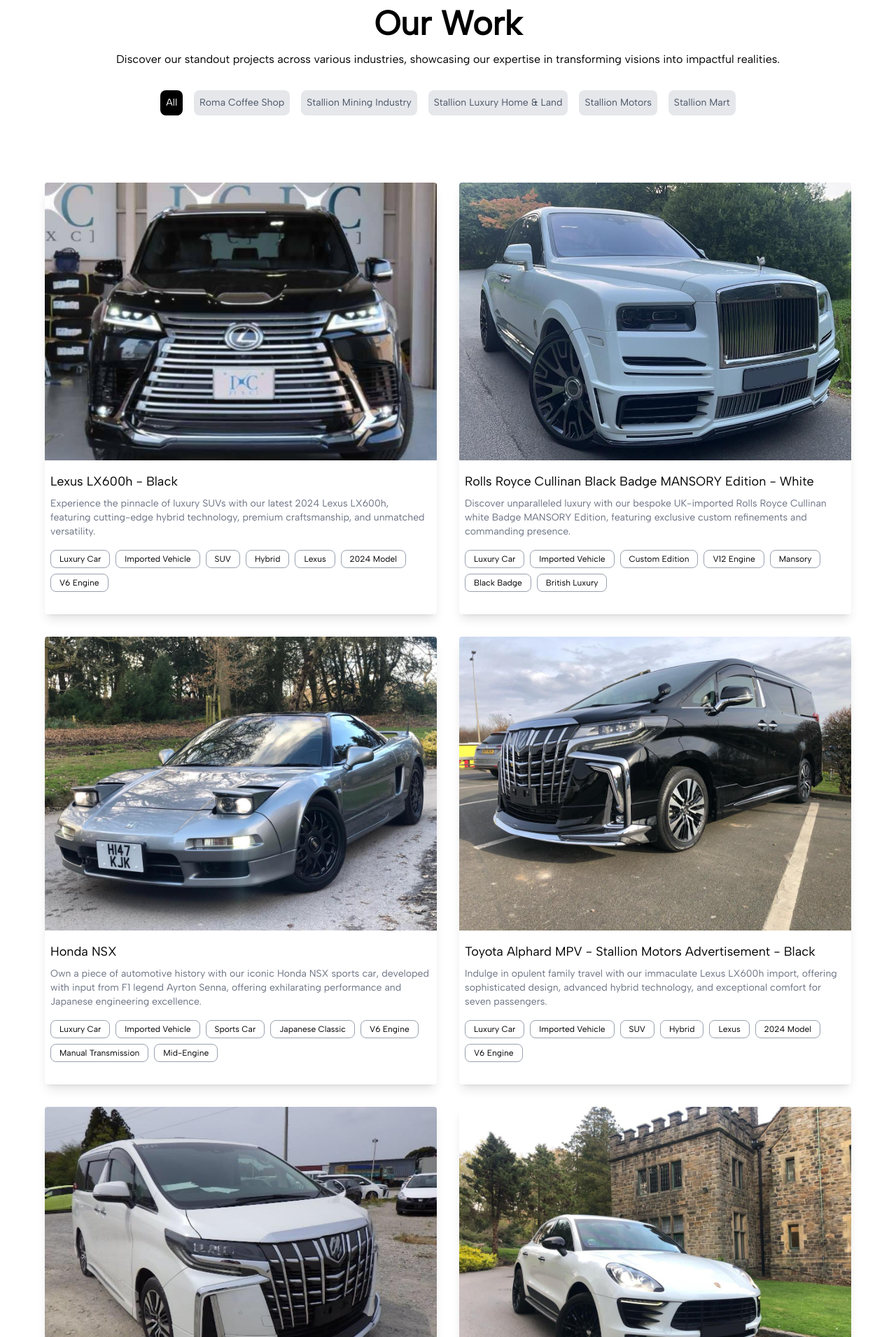
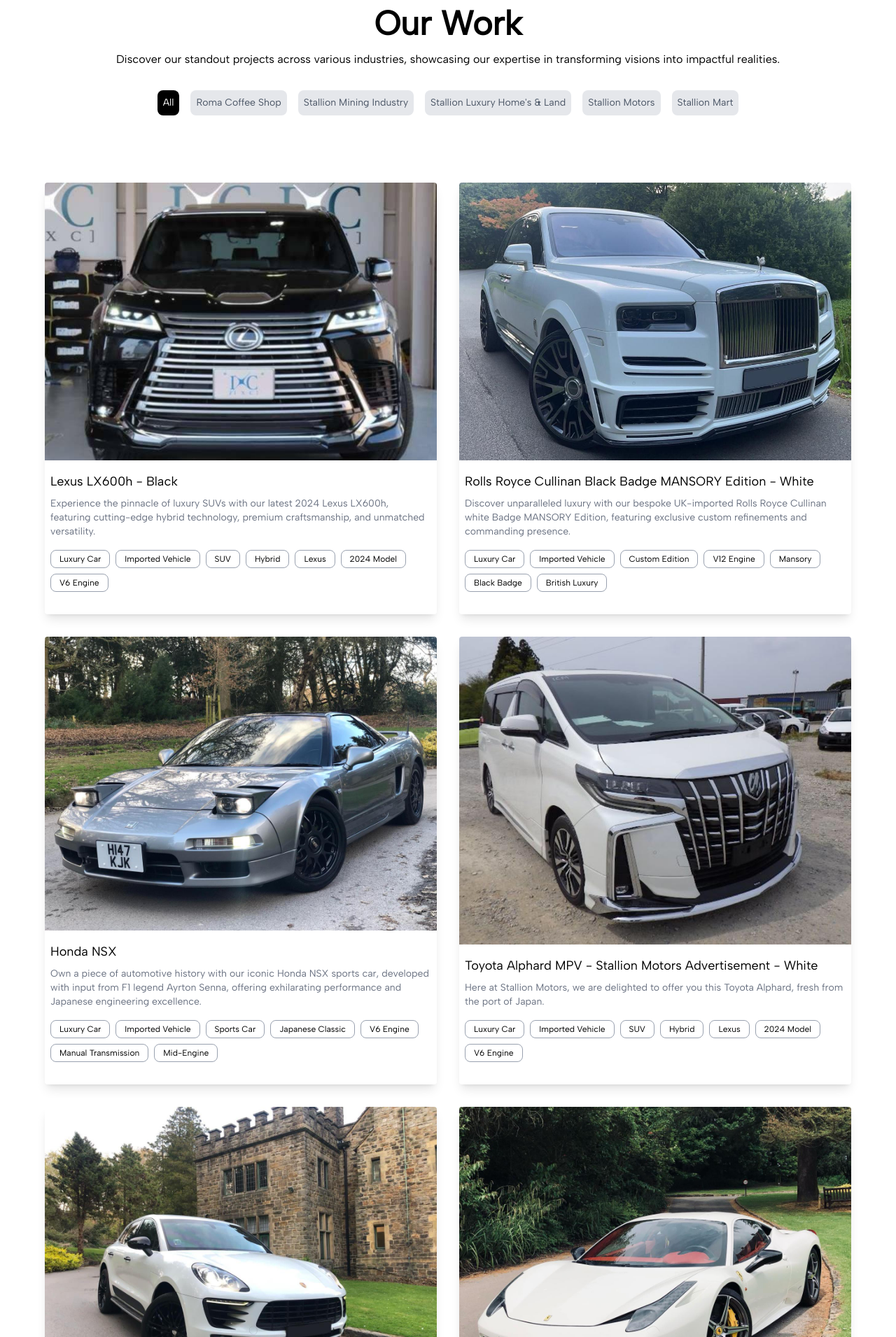
Before and after one commit to ammaridreesai/pakholdings, a Next.js app in the folder pak-holdings/: page /portfolio in a window 1280 px wide. Shown: the part 589-2500 px from the top of the page at 70% size. Built offline with nearby package versions, Linux system fonts and the light colour scheme.

Commit message:
add video google drive link

```diff
--- a/pak-holdings/src/app/components/Home/Banner.js
+++ b/pak-holdings/src/app/components/Home/Banner.js
@@ -18,7 +18,7 @@
           <Link href="/contact_us" className="flex items-center justify-center w-[177px]  h-[44px] text-[16px] rounded-[12px] border-[1.5px] border-solid border-[#0D9161] bg-[#11B67A] text-white font-medium border-t-[1.5px] border-r-[1.5px] border-b-[4px] whitespace-nowrap">
             Become a Partner
           </Link>
-          <Link href="#"  className="flex items-center justify-center md:w-[177px] w-[130px] h-[44px] text-[16px] rounded-[12px] border-[1.5px] border-solid border-[#0D9161] bg-transparent text-white font-medium border-t-[1.5px] border-r-[1.5px] border-b-[4px] border-l-[1.5px] whitespace-nowrap">
+          <Link href="/about_us"  className="flex items-center justify-center md:w-[177px] w-[130px] h-[44px] text-[16px] rounded-[12px] border-[1.5px] border-solid border-[#0D9161] bg-transparent text-white font-medium border-t-[1.5px] border-r-[1.5px] border-b-[4px] border-l-[1.5px] whitespace-nowrap">
             Learn More
           </Link>
         </div>
--- a/pak-holdings/src/app/components/Home/Portfolio.js
+++ b/pak-holdings/src/app/components/Home/Portfolio.js
@@ -8,7 +8,7 @@
     "Rolls-Royce-Cullinan-Black-Badge-1",
     "Stallion-Luxury-Home",
     "Roma-Coffee-Shop",
-    "Himalayan-pink-salt",
+    "Crests-pink-salt",
   ];
 
   const filteredOrderedProjects = projects
@@ -41,7 +41,7 @@
                 card.id === "Rolls-Royce-Cullinan-Black-Badge-1" ||
                 card.id === "Stallion-Luxury-Home" ||
                 card.id === "Roma-Coffee-Shop" ||
-                card.id === "Himalayan-pink-salt"
+                card.id === "Crests-pink-salt"
             )
             .reduce((acc, card) => {
               const existingCategory = acc.find(
--- a/pak-holdings/src/app/components/Portfolio/Portfolio.js
+++ b/pak-holdings/src/app/components/Portfolio/Portfolio.js
@@ -10,7 +10,7 @@
     "All",
     "Roma Coffee Shop",
     "Stallion Mining Industry",
-    "Stallion Luxury Home & Land",
+    "Stallion Luxury Home's & Land",
     "Stallion Motors",
     "Stallion Mart",
   ];
--- a/pak-holdings/src/app/components/Portfolio/PortfolioDetail.js
+++ b/pak-holdings/src/app/components/Portfolio/PortfolioDetail.js
@@ -1,46 +1,64 @@
 "use client";
+
 import { useState } from "react";
 import Image from "next/image";
 import Link from "next/link";
 
-const PortfolioDetailPage = ({ title, description, image, tags, link }) => {
-  // Initial state will be the first media item
-  const [mainMedia, setMainMedia] = useState(image[0]);
+// ✅ Check if it's a Google Drive video link
+const isGoogleDrive = (url) =>
+  typeof url === "string" && url.includes("drive.google.com/file/d/");
 
-  /**
-   * Handles media click - swaps the clicked media with the main media
-   */
-  const handleMediaClick = (clickedMedia) => {
-    setMainMedia(clickedMedia);
+// ✅ Convert Google Drive file link to iframe preview
+const getGoogleDriveEmbedUrl = (url) => {
+  const fileId = url.split("/d/")[1]?.split("/")[0];
+  return `https://drive.google.com/file/d/${fileId}/preview`;
 };
 
-  /**
-   * Determines if the media item is a video or image based on its extension.
-   */
+// ✅ Check if it's a standard video
 const isVideo = (mediaItem) => {
   if (typeof mediaItem !== "string") return false;
-
   return mediaItem.endsWith(".mp4") || mediaItem.endsWith(".webm");
 };
 
+// ✅ Check if it's an image
 const isImage = (mediaItem) => {
   if (typeof mediaItem !== "string") return false;
-
   return (
     mediaItem.endsWith(".png") ||
     mediaItem.endsWith(".jpg") ||
-      mediaItem.endsWith(".jpeg")
+    mediaItem.endsWith(".jpeg") ||
+    mediaItem.startsWith("/Images")
   );
+};
+
+const PortfolioDetailPage = ({ title, description, image, tags, link }) => {
+  const [mainMedia, setMainMedia] = useState(image[0]);
+
+  const handleMediaClick = (clickedMedia) => {
+    if (clickedMedia !== mainMedia) {
+      setMainMedia(clickedMedia);
+    }
   };
 
   return (
     <div className="container mx-auto px-4 py-8">
       <div className="flex flex-wrap">
-        {/* Main Media Display */}
+        {/* ✅ Main Media Display */}
         <div className="w-full md:w-1/2 px-4 mb-8">
-          {isVideo(mainMedia) ? (
+          {isGoogleDrive(mainMedia) ? (
+            <iframe
+              src={getGoogleDriveEmbedUrl(mainMedia)}
+              width="100%"
+              height="400"
+              allow="autoplay"
+              className="rounded-lg shadow-md mb-4"
+            />
+          ) : isVideo(mainMedia) ? (
             <video
-              controls
+              autoPlay
+              muted
+              playsInline
+              controls={false}
               className="w-full h-auto rounded-lg shadow-md mb-4"
               width={500}
               height={500}
@@ -59,30 +77,20 @@
             />
           )}
 
-          {/* Media Gallery */}
+          {/* ✅ Thumbnail Gallery */}
           <div className="grid grid-cols-3 gap-4 mt-4">
-            {image.map((imgSrc, index) => (
+            {image.map((mediaItem, index) => (
               <div
                 key={index}
-                className="cursor-pointer"
-                onClick={() => handleMediaClick(imgSrc)}
+                className="cursor-pointer rounded-lg overflow-hidden"
+                onClick={() => handleMediaClick(mediaItem)}
               >
-                {isVideo(imgSrc) ? (
-                  <video
-                    className={`w-full h-32 object-cover rounded-lg transition duration-300 ${
-                      imgSrc === mainMedia
-                        ? "opacity-50 cursor-not-allowed"
-                        : "hover:opacity-80"
-                    }`}
-                  >
-                    <source src={imgSrc} type="video/mp4" />
-                  </video>
-                ) : (
+                {isImage(mediaItem) ? (
                   <Image
-                    src={imgSrc}
+                    src={mediaItem}
                     alt={`${title} - Media ${index + 1}`}
-                    className={`w-full h-32 object-cover rounded-lg transition duration-300 ${
-                      imgSrc === mainMedia
+                    className={`w-full h-32 object-cover transition duration-300 ${
+                      mediaItem === mainMedia
                         ? "opacity-50 cursor-not-allowed"
                         : "hover:opacity-80"
                     }`}
@@ -90,18 +98,55 @@
                     height={150}
                     unoptimized
                   />
+                ) : isGoogleDrive(mediaItem) ? (
+                  <div
+                    className={`relative w-full h-32 rounded-lg overflow-hidden transition duration-300 ${
+                      mediaItem === mainMedia
+                        ? "opacity-50 cursor-not-allowed"
+                        : "hover:opacity-80"
+                    }`}
+                  >
+                    {/* Click target */}
+                    <div className="absolute inset-0 z-10" />
+                    {/* Preview-only iframe */}
+                    <iframe
+                      src={getGoogleDriveEmbedUrl(mediaItem)}
+                      className="w-full h-full pointer-events-none"
+                      allow="autoplay"
+                    />
+                    {/* Play icon */}
+                    <div className="absolute inset-0 flex items-center justify-center z-20">
+                      <svg
+                        className="w-8 h-8 text-white opacity-80"
+                        fill="currentColor"
+                        viewBox="0 0 24 24"
+                      >
+                        <path d="M8 5v14l11-7z" />
+                      </svg>
+                    </div>
+                  </div>
+                ) : (
+                  <video
+                    className={`w-full h-32 object-cover rounded-lg transition duration-300 ${
+                      mediaItem === mainMedia
+                        ? "opacity-50 cursor-not-allowed"
+                        : "hover:opacity-80"
+                    }`}
+                  >
+                    <source src={mediaItem} type="video/mp4" />
+                  </video>
                 )}
               </div>
             ))}
           </div>
         </div>
 
-        {/* Content Section */}
+        {/* ✅ Info Section */}
         <div className="w-full md:w-1/2 px-4">
           <h2 className="text-3xl font-bold mb-2">{title}</h2>
           <p className="text-gray-600 mb-4">{description}</p>
 
-          <div className="flex flex-wrap gap-2 mb-4 cursor-pointer">
+          <div className="flex flex-wrap gap-2 mb-4">
             {tags?.map((tag, index) => (
               <span
                 key={index}
@@ -111,13 +156,14 @@
               </span>
             ))}
           </div>
+
           {link && (
             <div className="mb-4">
               <a
                 href={link}
                 target="_blank"
                 rel="noopener noreferrer"
-                className="inline-block text-xs bg-gray-200 rounded-full px-3 py-1 whitespace-nowrap text-blue-600 hover:underline"
+                className="inline-block text-sm bg-gray-200 rounded-full px-3 py-1 text-blue-600 hover:underline"
               >
                 Visit Website
               </a>
@@ -125,7 +171,7 @@
           )}
 
           <Link href="/portfolio" passHref>
-            <button className="mb-4 cursor-pointer flex items-center justify-center w-[180px] h-[44px] text-[16px] rounded-[12px] border-[1.5px] border-solid border-[#0D9161] bg-[#11B67A] text-white font-medium border-t-[1.5px] border-r-[1.5px] border-b-[4px] border-l-[1.5px]">
+            <button className="mb-4 cursor-pointer flex items-center justify-center w-[180px] h-[44px] text-[16px] rounded-[12px] border-[1.5px] border-solid border-[#0D9161] bg-[#11B67A] text-white font-medium border-b-[4px]">
               Back to Portfolio
             </button>
           </Link>
--- a/pak-holdings/src/helpers/projects.js
+++ b/pak-holdings/src/helpers/projects.js
@@ -86,32 +86,32 @@
     category: "Stallion Motors",
     id: "Honda-NSX-1",
   },
+  // {
+  //   image: [car4],
+  //   title: "Toyota Alphard MPV - Stallion Motors Advertisement - Black",
+  //   short_description:
+  //     "Indulge in opulent family travel with our immaculate Lexus LX600h import, offering sophisticated design, advanced hybrid technology, and exceptional comfort for seven passengers.",
+  //   description:
+  //     "Here at Stallion Motors, we are delighted to offer you this Toyota Alphard, fresh from the port of Japan. This people carrier, oozes opulence, a fine Nappa leather interior with electric rear doors, a TV system and much more Whether you are the one to be chauffeured, or to be hauling this substantial unit on the streets of Pakistan with a vehicle full of 10 passengers, this Toyota has it all. The bold chrome garnishing, the fit and finish that resembles the dampened closing of a designer chest of draws, the Alphard tends to your practical and luxury needs We currently have two examples in stock. One being white in exterior colour and the other in black For more details, kindly contact us to make a query and more information",
+  //   tags: [
+  //     "Luxury Car",
+  //     "Imported Vehicle",
+  //     "SUV",
+  //     "Hybrid",
+  //     "Lexus",
+  //     "2024 Model",
+  //     "V6 Engine",
+  //   ],
+  //   category: "Stallion Motors",
+  //   id: "Toyota-Alphard-MPV-Stallion-Motors-Advertisement-Black",
+  // },
   {
-    image: [car4],
-    title: "Toyota Alphard MPV - Stallion Motors Advertisement - Black",
-    short_description:
-      "Indulge in opulent family travel with our immaculate Lexus LX600h import, offering sophisticated design, advanced hybrid technology, and exceptional comfort for seven passengers.",
-    description:
-      "Here at Stallion Motors, we are delighted to offer you this Toyota Alphard, fresh from the port of Japan. This people carrier, oozes opulence, a fine Nappa leather interior with electric rear doors, a TV system and much more Whether you are the one to be chauffeured, or to be hauling this substantial unit on the streets of Pakistan with a vehicle full of 10 passengers, this Toyota has it all. The bold chrome garnishing, the fit and finish that resembles the dampened closing of a designer chest of draws, the Alphard tends to your practical and luxury needs We currently have two examples in stock. One being white in exterior colour and the other in black For more details, kindly contact us to make a query and more information",
-    tags: [
-      "Luxury Car",
-      "Imported Vehicle",
-      "SUV",
-      "Hybrid",
-      "Lexus",
-      "2024 Model",
-      "V6 Engine",
-    ],
-    category: "Stallion Motors",
-    id: "Toyota-Alphard-MPV-Stallion-Motors-Advertisement-Black",
-  },
-  {
-    image: [car5, car7],
+    image: [car5, car7,car4],
     title: "Toyota Alphard MPV - Stallion Motors Advertisement - White",
     short_description:
-      "Indulge in opulent family travel with our immaculate Lexus LX600h import, offering sophisticated design, advanced hybrid technology, and exceptional comfort for seven passengers.",
+      "Here at Stallion Motors, we are delighted to offer you this Toyota Alphard, fresh from the port of Japan.",
     description:
-      "Here at Stallion Motors, we are delighted to offer you this Toyota Alphard, fresh from the port of Japan. This people carrier, oozes opulence, a fine Nappa leather interior with electric rear doors, a TV system and much more Whether you are the one to be chauffeured, or to be hauling this substantial unit on the streets of Pakistan with a vehicle full of 10 passengers, this Toyota has it all. The bold chrome garnishing, the fit and finish that resembles the dampened closing of a designer chest of draws, the Alphard tends to your practical and luxury needs We currently have two examples in stock. One being white in exterior colour and the other in black For more details, kindly contact us to make a query and more information",
+      "Here at Stallion Motors, we are delighted to offer you this Toyota Alphard, fresh from the port of Japan. This people carrier oozes opulence, featuring a fine Nappa leather interior with electric rear doors, a TV system, and much more. Whether you are the one to be chauffeured or hauling this substantial unit on the streets of Pakistan with a vehicle full of 10 passengers, this Toyota has it all. The bold chrome garnishing, the fit and finish that resembles the dampened closing of a designer chest of drawers — the Alphard caters to both practical and luxury needs.",
     tags: [
       "Luxury Car",
       "Imported Vehicle",
@@ -331,7 +331,7 @@
       "Open Concept",
       "Panoramic Views",
     ],
-    category: "Stallion Luxury Home & Land",
+    category: "Stallion Luxury Home's & Land",
     id: "Stallion-Luxury-Home",
   },
 
@@ -370,7 +370,7 @@
       "Prime Location",
       "Entertainment Space",
     ],
-    category: "Stallion Luxury Home & Land",
+    category: "Stallion Luxury Home's & Land",
     id: "The-Grid",
   },
 
@@ -396,13 +396,13 @@
 
   {
     image: [pinksalt],
-    title: "Himalayan Pink Salt",
+    title: "Crest's Pink Salt",
     short_description:
-      "Our Himalayan pink salt provides a variety of benefits, such as balancing body pH, improving hydration.",
+      "Our Crest's pink salt provides a variety of benefits, such as balancing body pH, improving hydration.",
     description:
-      "Our Himalayan pink salt provides a variety of benefits, such as balancing body pH, improving hydration, boosting immunity, supporting digestion, enhancing sleep quality, and offering anti-aging properties. We carefully supervise every step of the process, from mining to processing, to ensure that our pink salt meets the highest quality standards. Our state-of-the-art factory, equipped with advanced technology, preserves the salt's natural properties, guaranteeing a premium product for our customers.",
+      "Our Crest's pink salt provides a variety of benefits, such as balancing body pH, improving hydration, boosting immunity, supporting digestion, enhancing sleep quality, and offering anti-aging properties. We carefully supervise every step of the process, from mining to processing, to ensure that our pink salt meets the highest quality standards. Our state-of-the-art factory, equipped with advanced technology, preserves the salt's natural properties, guaranteeing a premium product for our customers.",
     tags: [
-      "Himalayan Pink Salt",
+      "Crest's Pink Salt",
       "Natural Salt",
       "Mineral-Rich",
       "Gourmet Cooking",
@@ -415,13 +415,13 @@
     ],
     link: "https://crestpinksalt.com/",
     category: "Stallion Mining Industry",
-    id: "Himalayan-pink-salt",
+    id: "Crests-pink-salt",
   },
 
   {
     image: [
       "/Images/mart1.jpg",
-      // "/video/mart_video.mp4",
+      "https://drive.google.com/file/d/1W4Z2c-TYFg8-qo5sFtGdk-PXly2yIdUb/view?usp=sharing",
       "/Images/mart2.jpg",
     ],
     title: "Stallion Mart",
```
Lines whose indentation alone changed are shown as unchanged.
